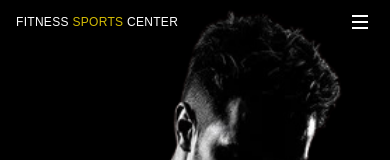
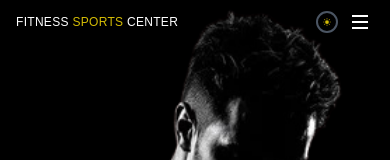
Before and after one commit to ArkhanShimar/Fitness-Sports-Center, a React (Create React App) app: page / in a window 390 px wide. Shown: the top 160 px of the page. Built offline with nearby package versions, Linux system fonts and the light colour scheme.

Commit message:
theme change button size

```diff
--- a/src/components/Navbar.js
+++ b/src/components/Navbar.js
@@ -181,12 +181,12 @@ const Navbar = () => {
             JOIN NOW
           </button>
 
-          {/* Theme Toggle Button - Top Right Corner with Round Border */}
+          {/* Theme Toggle Button */}
           <button
             onClick={toggleTheme}
             className={`p-2.5 rounded-full border-2 transition-all duration-300 hover:scale-110 ${
               isDark
-                ? 'border-gray-600 hover:border-primary bg-gray-800 hover:bg-gray-700'
+                ? 'border-gray-600 hover:border-primary bg-transparent'
                 : 'border-gray-300 hover:border-primary bg-gray-100 hover:bg-gray-200'
             }`}
             aria-label="Toggle theme"
@@ -205,9 +205,32 @@ const Navbar = () => {
           </button>
         </div>
 
-        {/* Mobile Menu Button - Styled with blurred background */}
+        {/* Mobile right side — theme toggle + hamburger */}
+        <div className="lg:hidden flex items-center space-x-2 flex-shrink-0">
+          {/* Theme Toggle */}
           <button
-          className="lg:hidden relative flex-shrink-0"
+            onClick={toggleTheme}
+            className={`p-1 rounded-full border-2 transition-all duration-300 hover:scale-110 ${
+              isDark
+                ? 'border-gray-600 hover:border-primary bg-transparent'
+                : 'border-gray-300 hover:border-primary bg-gray-100 hover:bg-gray-200'
+            }`}
+            aria-label="Toggle theme"
+          >
+            {isDark ? (
+              <svg className="w-2.5 h-2.5 text-primary" fill="currentColor" viewBox="0 0 24 24">
+                <path d="M12 2.25a.75.75 0 01.75.75v2.25a.75.75 0 01-1.5 0V3a.75.75 0 01.75-.75zM7.5 12a4.5 4.5 0 119 0 4.5 4.5 0 01-9 0zM18.894 6.166a.75.75 0 00-1.06-1.06l-1.591 1.59a.75.75 0 101.06 1.061l1.591-1.59zM21.75 12a.75.75 0 01-.75.75h-2.25a.75.75 0 010-1.5H21a.75.75 0 01.75.75zM17.834 18.894a.75.75 0 001.06-1.06l-1.59-1.591a.75.75 0 10-1.061 1.06l1.59 1.591zM12 18a.75.75 0 01.75.75V21a.75.75 0 01-1.5 0v-2.25A.75.75 0 0112 18zM7.758 17.303a.75.75 0 00-1.061-1.06l-1.591 1.59a.75.75 0 001.06 1.061l1.591-1.59zM6 12a.75.75 0 01-.75.75H3a.75.75 0 010-1.5h2.25A.75.75 0 016 12zM6.697 7.757a.75.75 0 001.06-1.06l-1.59-1.591a.75.75 0 00-1.061 1.06l1.59 1.591z" />
+              </svg>
+            ) : (
+              <svg className="w-3 h-3 text-primary" fill="currentColor" viewBox="0 0 24 24">
+                <path fillRule="evenodd" d="M9.528 1.718a.75.75 0 01.162.819A8.97 8.97 0 009 6a9 9 0 009 9 8.97 8.97 0 003.463-.69.75.75 0 01.981.98 10.503 10.503 0 01-9.694 6.46c-5.799 0-10.5-4.701-10.5-10.5 0-4.368 2.667-8.112 6.46-9.694a.75.75 0 01.818.162z" clipRule="evenodd" />
+              </svg>
+            )}
+          </button>
+
+          {/* Hamburger */}
+          <button
+            className="relative flex-shrink-0"
             onClick={() => setIsMenuOpen(!isMenuOpen)}
           >
             <div className={`absolute inset-0 ${isDark ? 'bg-black' : 'bg-white'} bg-opacity-30 backdrop-blur-sm rounded-lg`}></div>
@@ -217,6 +240,7 @@ const Navbar = () => {
               <span className={`w-4 sm:w-5 h-0.5 transition-all ${isDark ? 'bg-white' : 'bg-black'}`}></span>
             </div>
           </button>
+        </div>
       </div>
 
       {/* Mobile Menu - Styled with blurred background */}
@@ -238,39 +262,6 @@ const Navbar = () => {
               </button>
             ))}
 
-            {/* Theme Toggle in Mobile Menu */}
-            <div className="pt-2 border-t border-gray-600">
-              <button
-                onClick={() => {
-                  toggleTheme();
-                  setIsMenuOpen(false);
-                }}
-                className={`flex items-center justify-center space-x-3 font-unbounded text-xs font-normal hover:text-primary transition-colors tracking-wider py-3 w-full rounded-lg border-2 ${
-                  isDark
-                    ? 'border-gray-600 hover:border-primary bg-gray-800 hover:bg-gray-700'
-                    : 'border-gray-300 hover:border-primary bg-gray-100 hover:bg-gray-200'
-                } ${isDark ? 'text-white' : 'text-black'}`}
-              >
-                <div className="flex items-center space-x-2">
-                  {isDark ? (
-                    <>
-                      <svg className="w-4 h-4 text-primary" fill="currentColor" viewBox="0 0 24 24">
-                        <path d="M12 2.25a.75.75 0 01.75.75v2.25a.75.75 0 01-1.5 0V3a.75.75 0 01.75-.75zM7.5 12a4.5 4.5 0 119 0 4.5 4.5 0 01-9 0zM18.894 6.166a.75.75 0 00-1.06-1.06l-1.591 1.59a.75.75 0 101.06 1.061l1.591-1.59zM21.75 12a.75.75 0 01-.75.75h-2.25a.75.75 0 010-1.5H21a.75.75 0 01.75.75zM17.834 18.894a.75.75 0 001.06-1.06l-1.59-1.591a.75.75 0 10-1.061 1.06l1.59 1.591zM12 18a.75.75 0 01.75.75V21a.75.75 0 01-1.5 0v-2.25A.75.75 0 0112 18zM7.758 17.303a.75.75 0 00-1.061-1.06l-1.591 1.59a.75.75 0 001.06 1.061l1.591-1.59zM6 12a.75.75 0 01-.75.75H3a.75.75 0 010-1.5h2.25A.75.75 0 016 12zM6.697 7.757a.75.75 0 001.06-1.06l-1.59-1.591a.75.75 0 00-1.061 1.06l1.59 1.591z" />
-                      </svg>
-                      <span>Switch to Light</span>
-                    </>
-                  ) : (
-                    <>
-                      <svg className="w-4 h-4 text-primary" fill="currentColor" viewBox="0 0 24 24">
-                        <path fillRule="evenodd" d="M9.528 1.718a.75.75 0 01.162.819A8.97 8.97 0 009 6a9 9 0 009 9 8.97 8.97 0 003.463-.69.75.75 0 01.981.98 10.503 10.503 0 01-9.694 6.46c-5.799 0-10.5-4.701-10.5-10.5 0-4.368 2.667-8.112 6.46-9.694a.75.75 0 01.818.162z" clipRule="evenodd" />
-                      </svg>
-                      <span>Switch to Dark</span>
-                    </>
-                  )}
-                </div>
-              </button>
-            </div>
-
             <button className={`px-3 py-1.5 rounded-full font-unbounded font-normal text-xs hover:opacity-80 transition-colors w-fit tracking-wide mt-3 ${
               isDark ? 'text-white' : 'text-white'
             }`} style={{backgroundColor: '#4E4E4E'}}>
```
Lines whose indentation alone changed are shown as unchanged.
